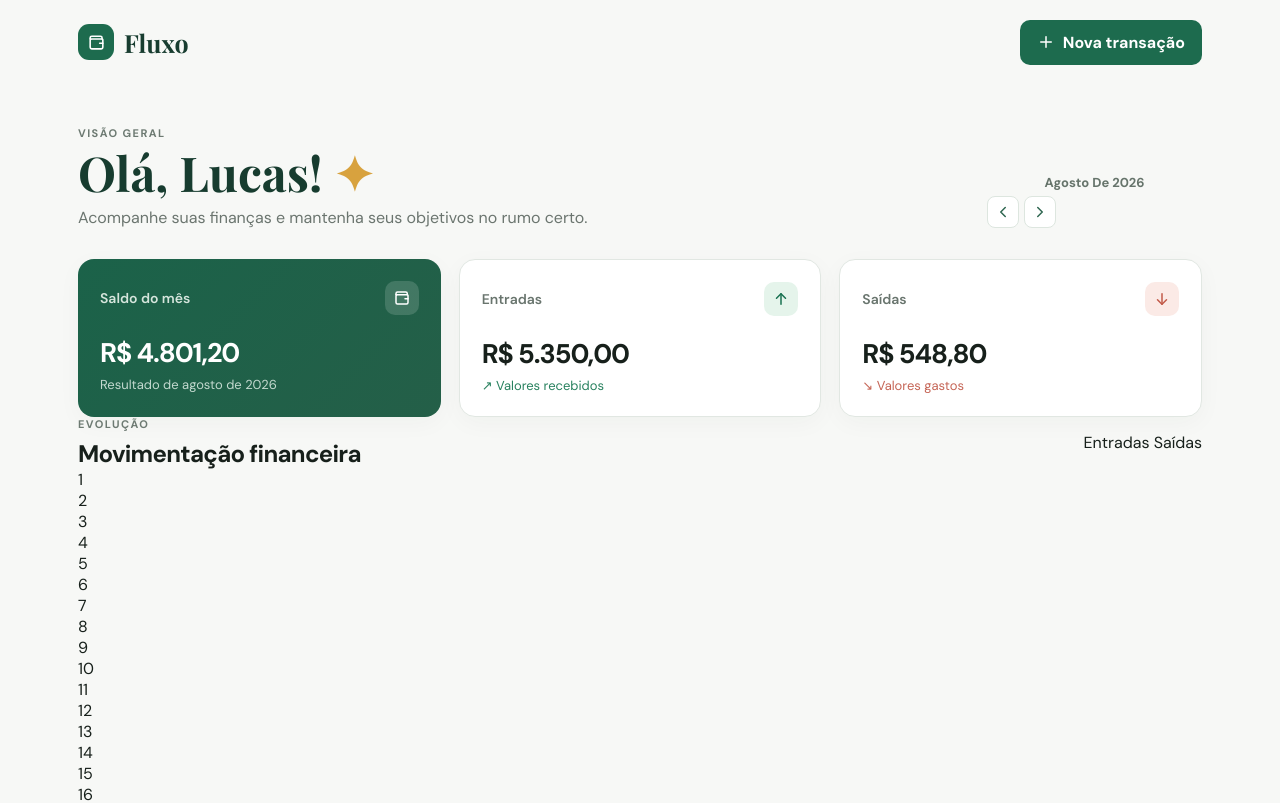
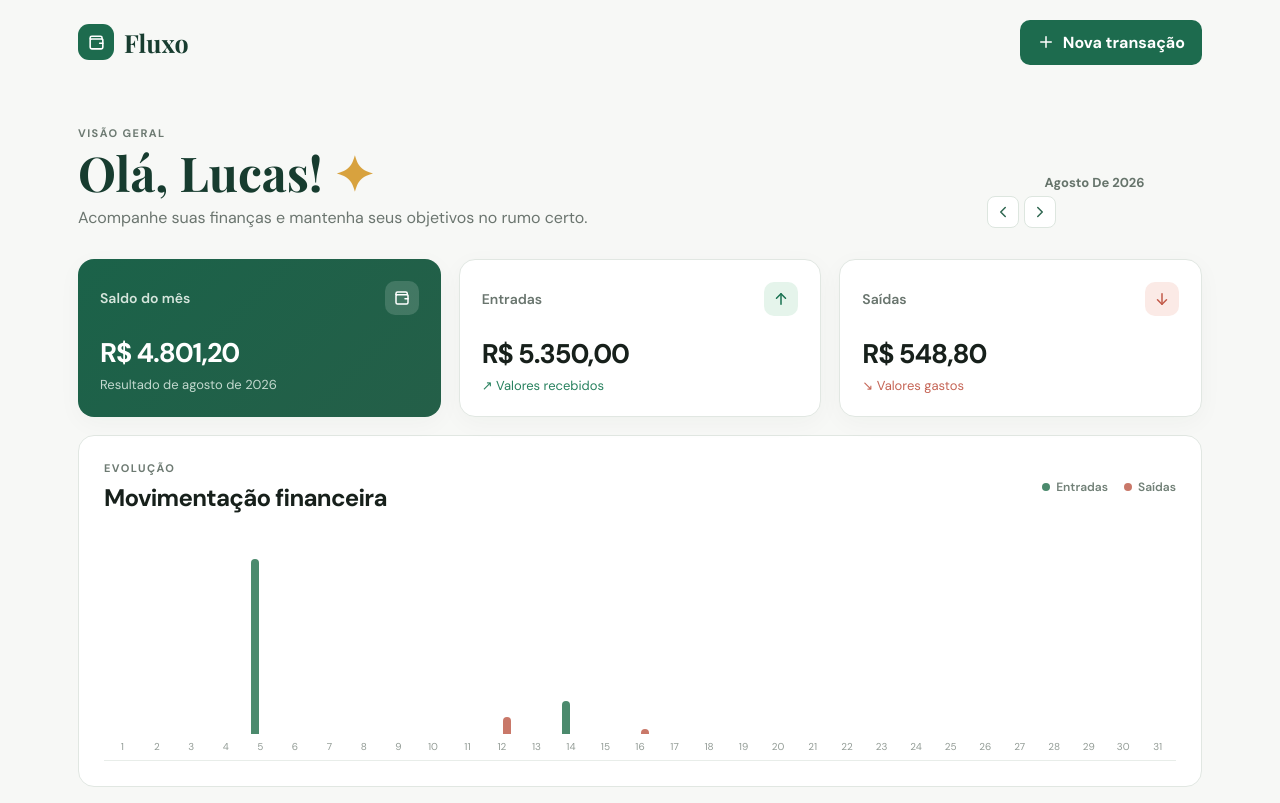
Before and after one commit to llima598/fluxo-controle-financeiro, a React (Vite) app: page / in a window 1280 px wide. Shown: the top 803 px of the page. Built offline with nearby package versions, Linux system fonts and the light colour scheme.

Commit message:
feat: style monthly financial chart

```diff
--- a/src/App.css
+++ b/src/App.css
@@ -2,6 +2,95 @@
     max-width: 1180px;
     margin: 0 auto;
     padding: 0 28px 48px;
+}
+
+.financial-chart-card {
+    margin-top: 18px;
+    padding: 25px;
+    border: 1px solid #e1e7e2;
+    border-radius: 16px;
+    background: white;
+}
+
+.chart-legend {
+    display: flex;
+    gap: 16px;
+    color: #718077;
+    font-size: 12px;
+    font-weight: 600;
+}
+
+.chart-legend span {
+    display: inline-flex;
+    align-items: center;
+    gap: 6px;
+}
+
+.legend-dot {
+    width: 8px;
+    height: 8px;
+    border-radius: 50%;
+}
+
+.income-dot,
+.income-bar {
+    background: #4b8a6d;
+}
+
+.expense-dot,
+.expense-bar {
+    background: #c97869;
+}
+
+.financial-chart {
+    display: flex;
+    align-items: end;
+    gap: 6px;
+    height: 220px;
+    margin-top: 28px;
+    padding: 0 4px;
+    overflow-x: auto;
+    border-bottom: 1px solid #e8ede9;
+}
+
+.chart-column {
+    display: flex;
+    flex: 1 0 22px;
+    flex-direction: column;
+    align-items: center;
+    justify-content: end;
+    gap: 8px;
+    min-width: 22px;
+    height: 100%;
+}
+
+.chart-column > span {
+    color: #929b95;
+    font-size: 10px;
+    line-height: 1;
+    padding-bottom: 8px;
+}
+
+.chart-bars {
+    display: flex;
+    align-items: end;
+    justify-content: center;
+    gap: 2px;
+    width: 100%;
+    height: 175px;
+}
+
+.chart-bar {
+    width: 8px;
+    min-height: 0;
+    border-radius: 4px 4px 0 0;
+    transition: height .25s ease;
+}
+
+.chart-empty {
+    margin: 28px 0 0;
+    color: #89938d;
+    font-size: 13px;
 }
 
 .category-card {
@@ -592,8 +681,27 @@ h2 {
         margin-top: 12px;
     }
 
+    .financial-chart-card,
     .category-card {
         padding: 18px;
+    }
+
+    .chart-legend {
+        gap: 8px;
+        font-size: 11px;
+    }
+
+    .financial-chart {
+        height: 190px;
+        margin-top: 22px;
+    }
+
+    .chart-bars {
+        height: 145px;
+    }
+
+    .chart-bar {
+        width: 6px;
     }
 
     .content-card {
```
